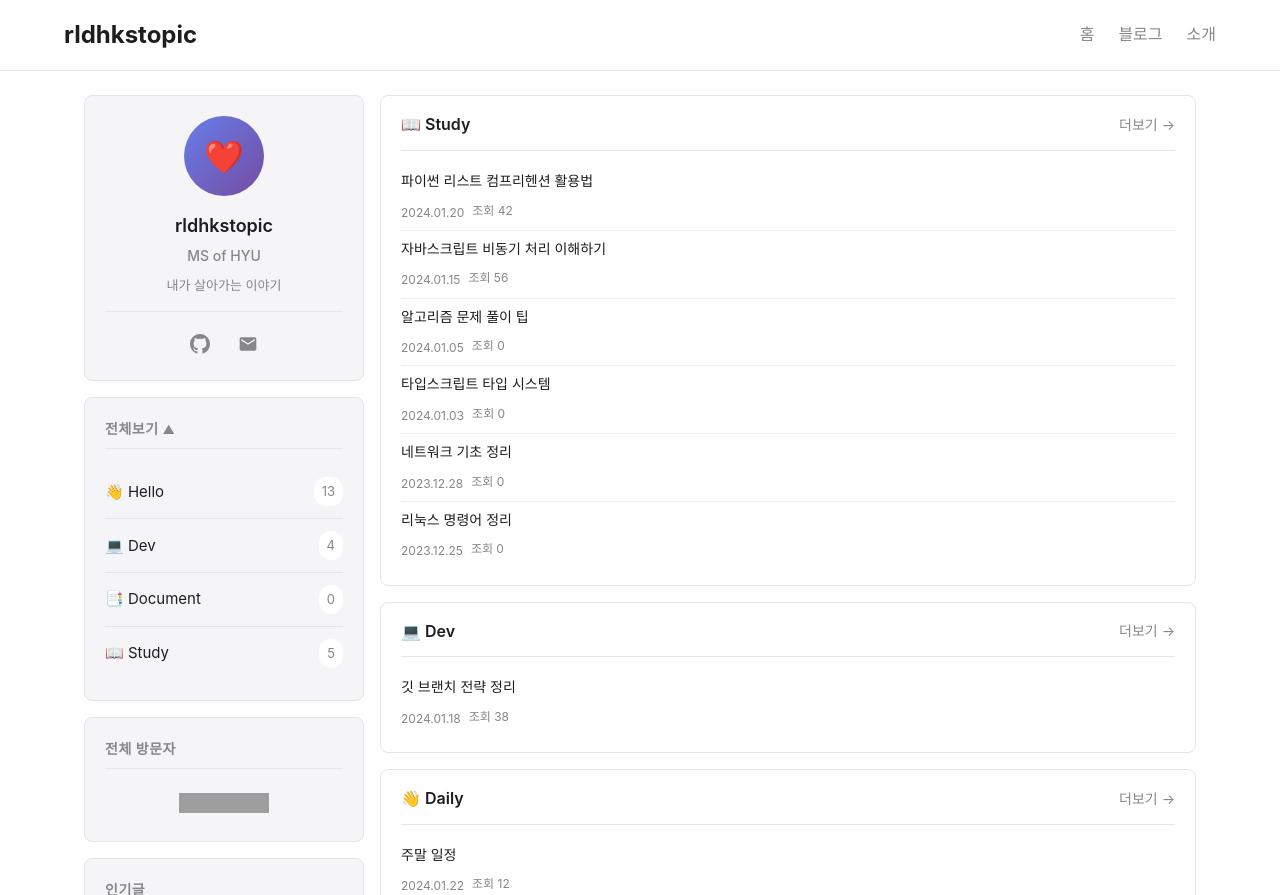
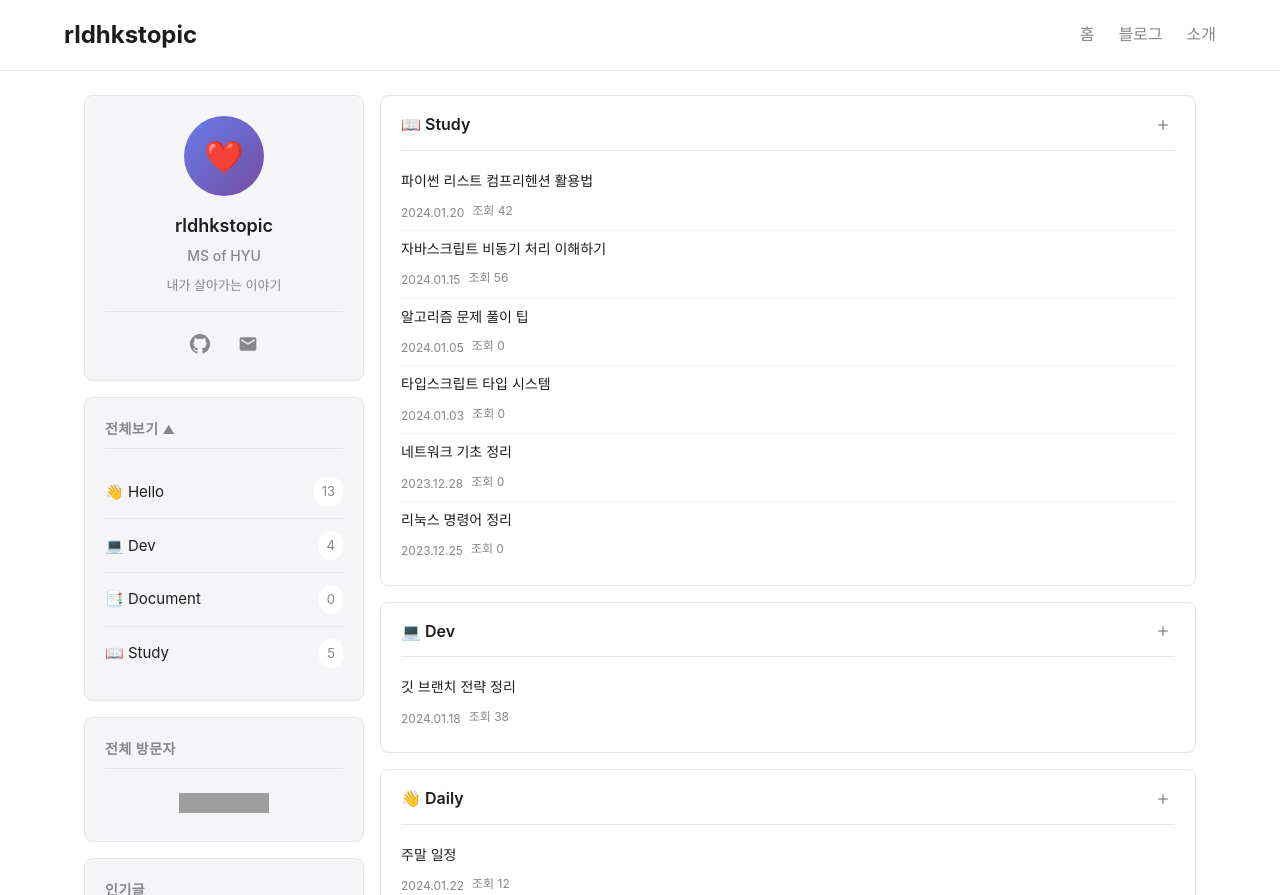
Before and after one commit to rldhkstopic/rldhkstopic.github.io, a Jekyll site: the page built from index.html, in a window 1280 px wide. Shown: the top 895 px of the page. Built offline with Jekyll 4.4.1, drawn with Linux system fonts in a browser that asks for light colours; the list of posts is cut into pages by our own code; grey boxes are pictures that could not be loaded.

Commit message:
Change '더보기' to plus icon, ensure all lists limited to 5 items

```diff
--- a/assets/css/main.css
+++ b/assets/css/main.css
@@ -321,14 +321,26 @@ body.home-page .page-content {
 }
 
 .section-more {
-  font-size: 0.875rem;
+  display: flex;
+  align-items: center;
+  justify-content: center;
+  width: 24px;
+  height: 24px;
   color: var(--text-secondary);
   text-decoration: none;
-  transition: color 0.2s;
+  transition: all 0.2s;
+  border-radius: 4px;
 }
 
 .section-more:hover {
   color: var(--accent-color);
+  background-color: var(--bg-secondary);
+  transform: rotate(90deg);
+}
+
+.section-more svg {
+  width: 16px;
+  height: 16px;
 }
 
 /* 티스토리 스타일 게시판 리스트 */
--- a/index.html
+++ b/index.html
@@ -132,7 +132,12 @@ layout: default
     <div class="content-section">
       <div class="section-header">
         <h2 class="section-title">📖 Study</h2>
-        <a href="#" class="section-more">더보기 →</a>
+        <a href="#" class="section-more" title="더보기">
+          <svg width="16" height="16" viewBox="0 0 24 24" fill="none" stroke="currentColor" stroke-width="2">
+            <line x1="12" y1="5" x2="12" y2="19"></line>
+            <line x1="5" y1="12" x2="19" y2="12"></line>
+          </svg>
+        </a>
       </div>
       <div class="post-list">
         {% assign study_posts = site.posts | where_exp: "post", "post.category == 'study' or post.tags contains '학습' or post.tags contains '알고리즘' or post.tags contains 'CS' or post.tags contains '네트워크' or post.tags contains '프로그래밍'" | limit: 5 %}
@@ -158,7 +163,12 @@ layout: default
     <div class="content-section">
       <div class="section-header">
         <h2 class="section-title">💻 Dev</h2>
-        <a href="#" class="section-more">더보기 →</a>
+        <a href="#" class="section-more" title="더보기">
+          <svg width="16" height="16" viewBox="0 0 24 24" fill="none" stroke="currentColor" stroke-width="2">
+            <line x1="12" y1="5" x2="12" y2="19"></line>
+            <line x1="5" y1="12" x2="19" y2="12"></line>
+          </svg>
+        </a>
       </div>
       <div class="post-list">
         {% assign dev_posts = site.posts | where_exp: "post", "post.category == 'dev' or post.tags contains '개발'" | limit: 5 %}
@@ -184,7 +194,12 @@ layout: default
     <div class="content-section">
       <div class="section-header">
         <h2 class="section-title">👋 Daily</h2>
-        <a href="#" class="section-more">더보기 →</a>
+        <a href="#" class="section-more" title="더보기">
+          <svg width="16" height="16" viewBox="0 0 24 24" fill="none" stroke="currentColor" stroke-width="2">
+            <line x1="12" y1="5" x2="12" y2="19"></line>
+            <line x1="5" y1="12" x2="19" y2="12"></line>
+          </svg>
+        </a>
       </div>
       <div class="post-list">
         {% assign daily_posts = site.posts | where_exp: "post", "post.category == 'daily' or post.tags contains '일상'" | limit: 5 %}
```
